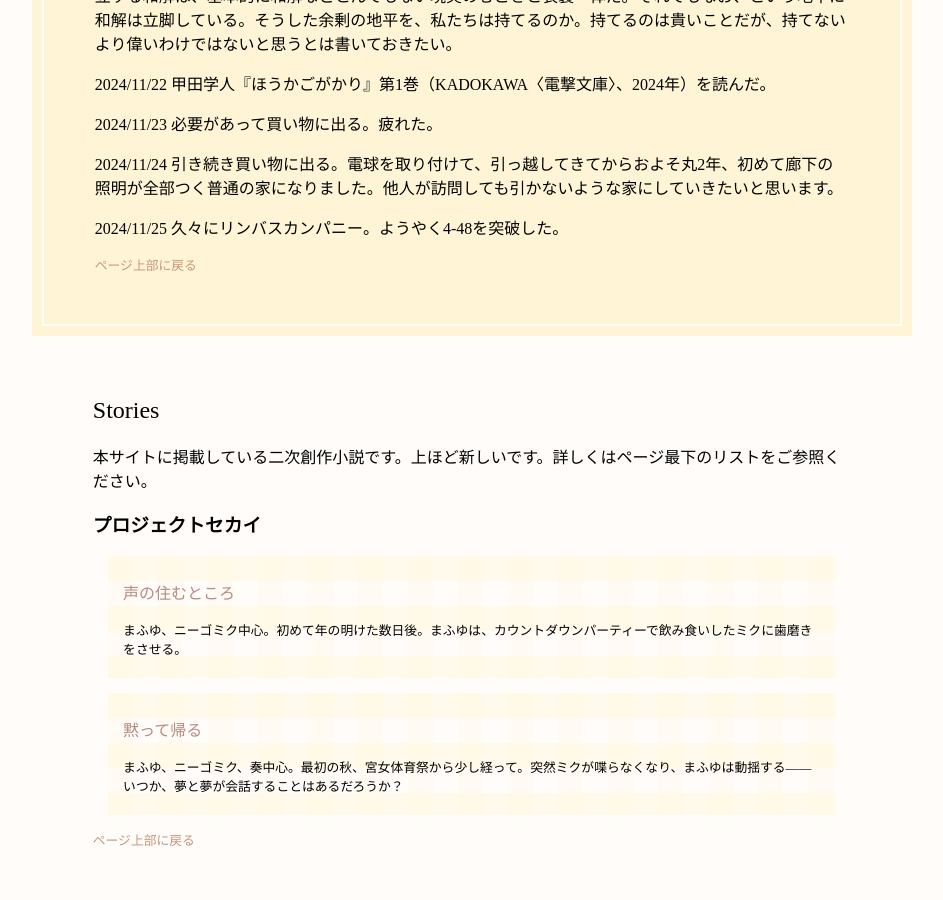
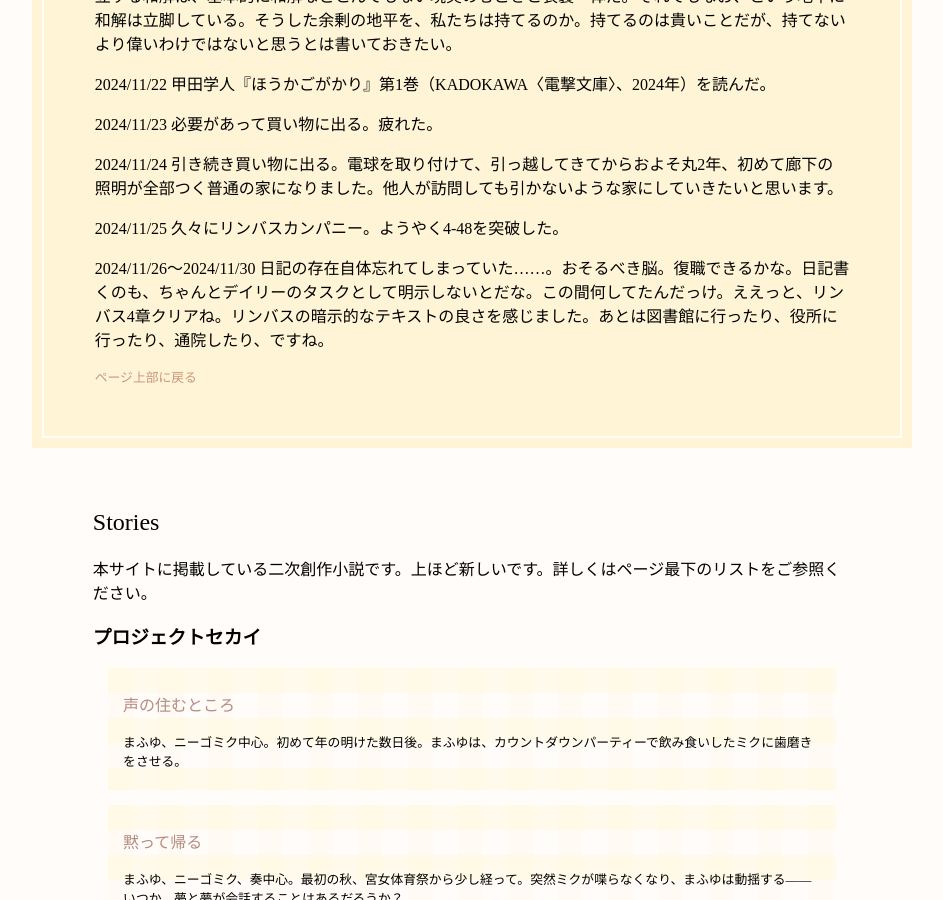
Before and after one commit to misora100/misora100.github.io, a Jekyll site: the page index.html, which Jekyll copies as it is, in a window 1280 px wide and 900 px high, scrolled down 1682 px. Shown: the whole window, without its empty margins (168-1111 px from the left). Built offline with Jekyll 4.4.1, drawn with Linux system fonts in a browser that asks for light colours; some web fonts are replaced.

Commit message:
Update index.html

```diff
--- a/index.html
+++ b/index.html
@@ -86,6 +86,7 @@
         <p>2024/11/23 必要があって買い物に出る。疲れた。</p>
         <p>2024/11/24 引き続き買い物に出る。電球を取り付けて、引っ越してきてからおよそ丸2年、初めて廊下の照明が全部つく普通の家になりました。他人が訪問しても引かないような家にしていきたいと思います。</p>
         <p>2024/11/25 久々にリンバスカンパニー。ようやく4-48を突破した。</p>
+        <p>2024/11/26～2024/11/30 日記の存在自体忘れてしまっていた……。おそるべき脳。復職できるかな。日記書くのも、ちゃんとデイリーのタスクとして明示しないとだな。この間何してたんだっけ。ええっと、リンバス4章クリアね。リンバスの暗示的なテキストの良さを感じました。あとは図書館に行ったり、役所に行ったり、通院したり、ですね。</p>
         <div class="back_to_menu"><p><a onclick="ScrollWindow('menu');">ページ上部に戻る</a></p></div>
     </div>
     <div class="main" id="stories">
```
